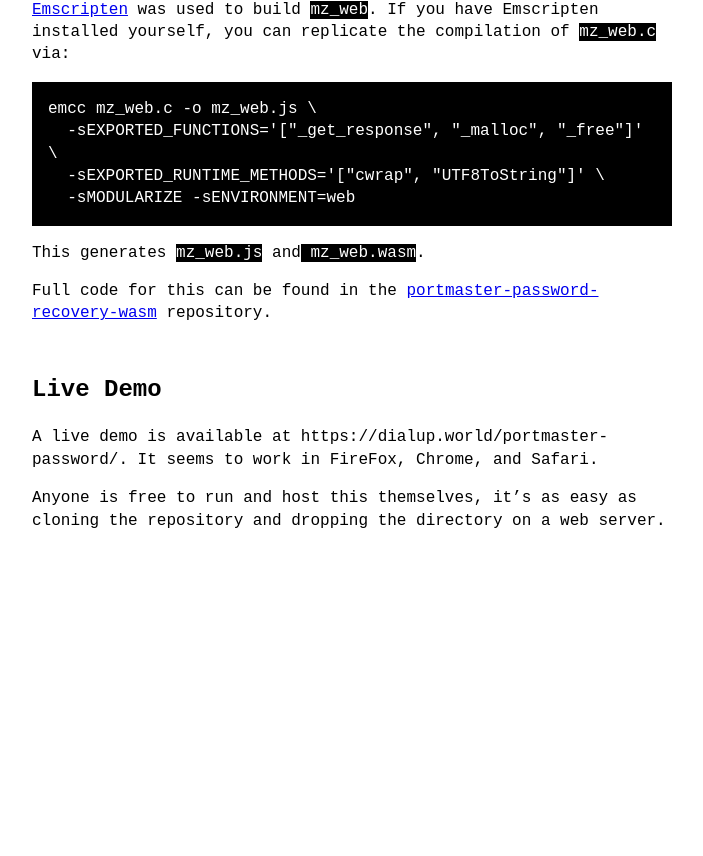
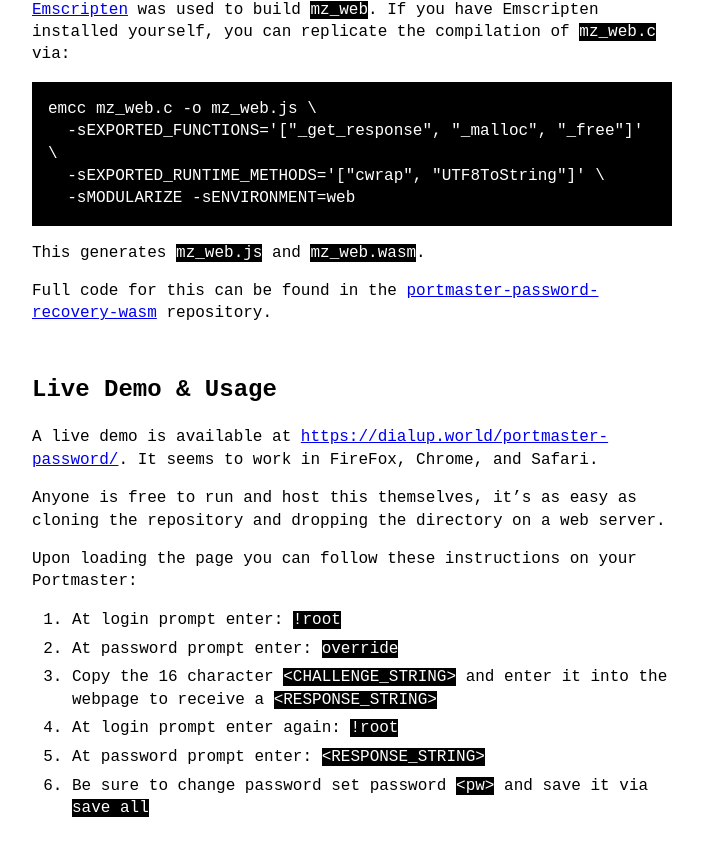
Before and after one commit to dialup-world/dialup-world.github.io, a Jekyll site: the page built from blog/_posts/2025-07-16-portmaster-password-recovery-wasm.md, in a window 1280 px wide and 900 px high, scrolled down 1136 px. Shown: the top 856 px of the window, without its empty margins (288-991 px from the left). Built offline with Jekyll 4.4.1, drawn with Linux system fonts in a browser that asks for light colours; before the commit the page ends 1748 px from its top, so only the background shows below that.

Commit message:
Updates About page and portmaster post.

````diff
--- a/blog/_posts/2025-07-16-portmaster-password-recovery-wasm.md
+++ b/blog/_posts/2025-07-16-portmaster-password-recovery-wasm.md
@@ -28,12 +28,21 @@ emcc mz_web.c -o mz_web.js \
   -sMODULARIZE -sENVIRONMENT=web
 ```
 
-This generates `mz_web.js` and` mz_web.wasm`.
+This generates `mz_web.js` and `mz_web.wasm`.
 
 Full code for this can be found in the [portmaster-password-recovery-wasm](https://github.com/dialup-world/portmaster-password-recovery-wasm) repository.
 
-## Live Demo
+## Live Demo & Usage
 
-A live demo is available at https://dialup.world/portmaster-password/. It seems to work in FireFox, Chrome, and Safari.
+A live demo is available at [https://dialup.world/portmaster-password/](https://dialup.world/portmaster-password/). It seems to work in FireFox, Chrome, and Safari.
 
 Anyone is free to run and host this themselves, it's as easy as cloning the repository and dropping the directory on a web server.
+
+Upon loading the page you can follow these instructions on your Portmaster:
+
+1. At login prompt enter: `!root`
+2. At password prompt enter: `override`
+3. Copy the 16 character `<CHALLENGE_STRING>` and enter it into the webpage to receive a `<RESPONSE_STRING>`
+4. At login prompt enter again: `!root`
+5. At password prompt enter: `<RESPONSE_STRING>`
+6. Be sure to change password set password `<pw>` and save it via `save all`
````
Also changed, not shown: blog/about.md (+4 -2 lines).
